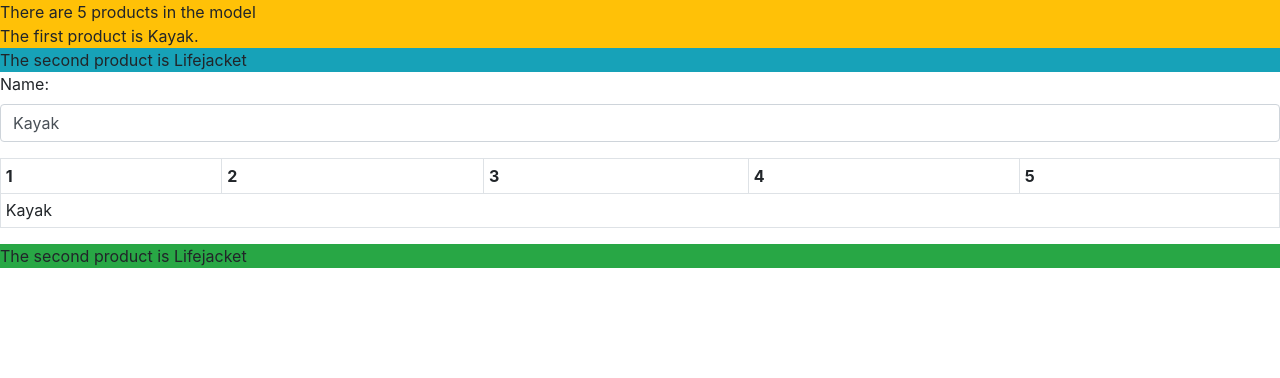
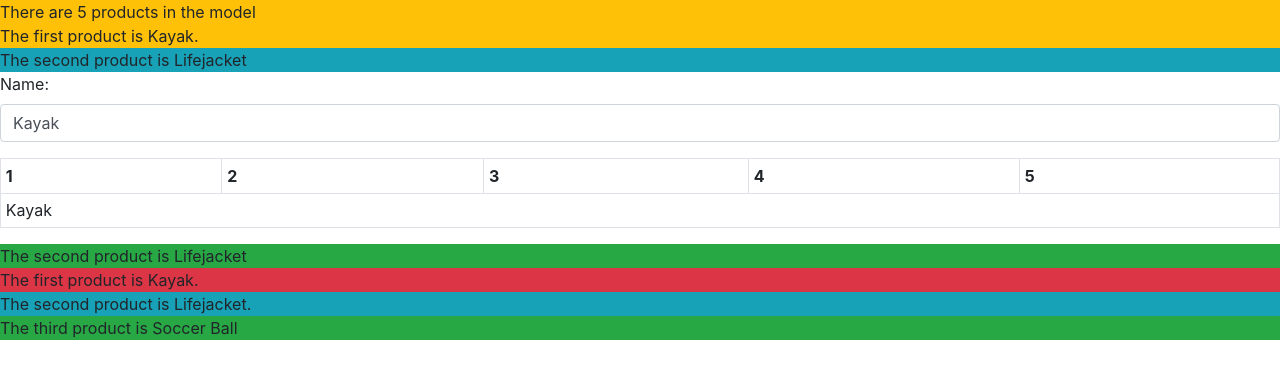
Before and after one commit to CodeLookBook/PRO-ANGULAR-BOOK_ADAM-FREEMAN, an Angular app in the folder project-example/: page / in a window 1280 px wide. Shown: the top 378 px of the page. Built offline with nearby package versions, Linux system fonts and the light colour scheme.

Commit message:
app.component.html: - Template has been modified;

```diff
--- a/project-example/src/app/app.component.html
+++ b/project-example/src/app/app.component.html
@@ -29,3 +29,15 @@
   [class.bg-info]="model.getProduct(2).price >= 50">
   The second product is {{model.getProduct(2).name}}
 </div>
+
+<!-- Использование директивы ngClass -->
+<div class="p-a-1" [ngClass]="getClassMap(1)">
+  The first product is {{model.getProduct(1).name}}.
+</div>
+<div class="p-a-1" [ngClass]="getClassMap(2)">
+  The second product is {{model.getProduct(2).name}}.
+</div>
+<div class="p-a-1"
+  [ngClass]="{'bg-success': model.getProduct(3).price < 50, 'bg-info': model.getProduct(3).price >= 50}">
+  The third product is {{model.getProduct(3).name}}
+</div>
```
